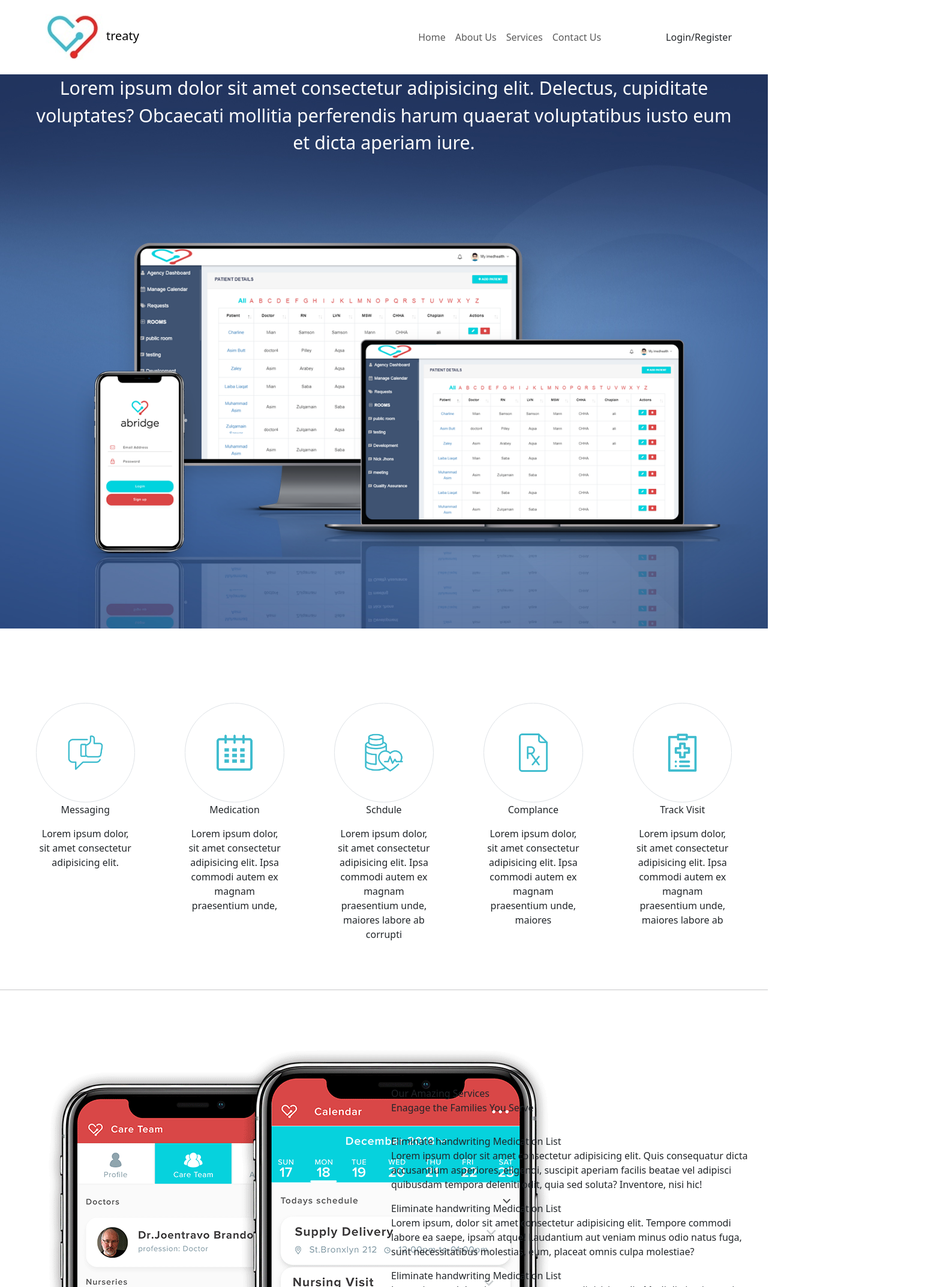
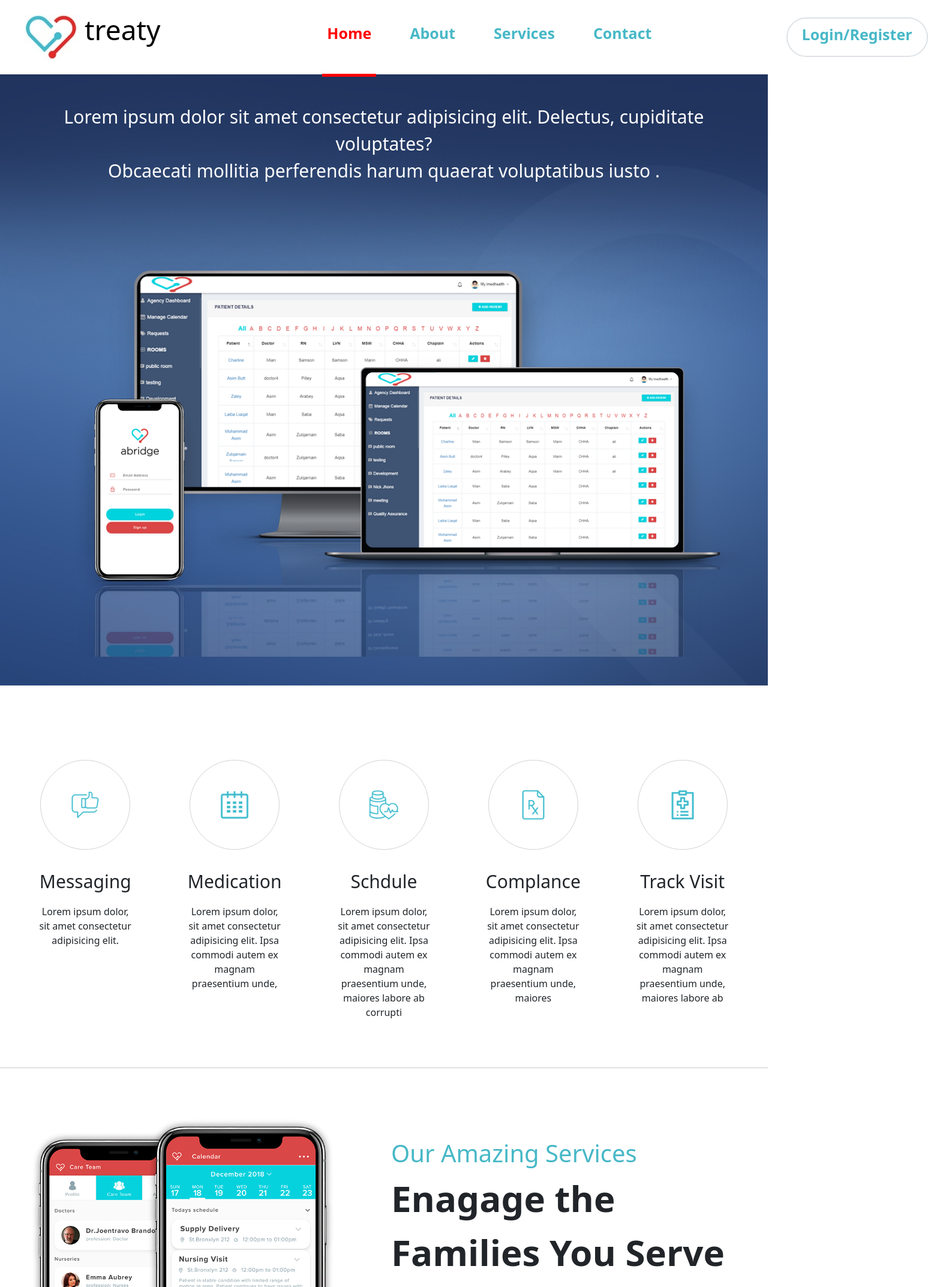
Before and after one commit to usamar98/TreatyHealth, a React (Vite) app: page / in a window 1280 px wide. Shown: the top 2146 px of the page at 60% size, 1547 px wide, since content can reach past the window. Built offline with nearby package versions, Linux system fonts and the light colour scheme.

Commit message:
today changes

```diff
--- a/src/App.jsx
+++ b/src/App.jsx
@@ -1,6 +1,8 @@
 import Header from '../src/Components/Header.jsx'
 import Main from './Components/Main.jsx'
 import Services from './Components/Services.jsx'
+import Form from './Components/Form.jsx'
+import Footer from './Components/Footer.jsx'
 function App() {
 
   return (
@@ -8,6 +10,8 @@ function App() {
     <Header/>
     <Main/>
     <Services/>
+    <Form/>
+    <Footer/>
     </>
   )
 }
--- /dev/null
+++ b/src/Components/Footer.css
@@ -0,0 +1,3 @@
+.text{
+    font-size: 3em;
+}
--- /dev/null
+++ b/src/Components/Form.css
@@ -0,0 +1,34 @@
+:root{
+    color: rgb(71 184 199);
+}
+.txt{
+    color: rgb(71 184 199);
+    font-size: 40px;
+    font-weight: 500;
+}
+.Form {
+    padding-top: 100px;
+    padding-bottom: 100px;
+}
+.contact{
+    font-size: 60px;
+    font-weight: 600;
+}
+.adress{
+    font-size: 30px;
+}
+.imgg{
+    width: 50px;
+    height: 50px;
+}
+.button{
+    padding: 25px 90px;
+}
+.custom-input{
+    width: 100%;
+    height: 65px;
+}
+.custom-input1{
+    width: 100%;
+    height: 67px;
+}
--- /dev/null
+++ b/src/Components/Form.jsx
@@ -0,0 +1,76 @@
+import React from 'react'
+import './Form.css'
+import bars from '../assets/bars.png'
+import Phone from '../assets/Phone.png'
+import Pointer from '../assets/Pointer.png'
+import Envelope from '../assets/Envelope.png'
+const Form = () => {
+  return (
+   <>
+   <section className='Form '>
+   <div className="container-fluid">
+    <div className="row p-5">
+        <div className="col-md-5">
+            <div>
+            <span className='txt'>Stay In touch</span>
+            </div>
+            <div>
+                <span className='contact'>Contact Us</span>
+
+            </div>
+            <img src={bars} alt="" className='img'/>
+            <div className='py-4'>
+               <img src={Phone} alt="" className='imgg'/> <span className='adress ms-5 '>+123456789</span>
+            </div>
+            <div className='py-4'>
+            <img src={Pointer} alt="" className='imgg'/>  <span className='adress ms-5 '>Email@email.com</span>
+            </div>
+            <div className='py-4'>
+            <img src={Envelope} alt="" className='imgg' />  <span className='adress ms-5'>1234AddressUsa</span>
+            </div>
+            <div className="social">
+
+            </div>
+
+
+        </div>
+        <div className="col-md-7 shadow p-5">
+        <div className=" mt-5 ">
+      <form>
+        <div className="row">
+          {/* Left Column */}
+          <div className="col-md-6">
+            <div className="mb-3 ">
+              <input type="text" className="form-control custom-input" id="input1"  placeholder="NAME*" />
+            </div>
+            <div className="mb-3">
+
+              <input type="text" className="form-control custom-input" id="input2" placeholder="EMAIL*" />
+            </div>
+            <div className="mb-3">
+
+              <input type="text" className="form-control custom-input1" id="input3" placeholder="SUBJECT*" />
+            </div>
+          </div>
+
+          {/* Right Column */}
+          <div className="col-md-6">
+            <div className="mb-3">
+              <textarea className="form-control" id="message" rows="9" placeholder="MESSAGE*"></textarea>
+            </div>
+          </div>
+        </div>
+        <div className="d-flex justify-content-end ">
+        <button type="submit" className="btn btn-primary button">Submit</button>
+      </div>
+      </form>
+    </div>
+        </div>
+    </div>
+    </div>
+   </section>
+   </>
+  )
+}
+
+export default Form
--- a/src/Components/Header.css
+++ b/src/Components/Header.css
@@ -1,12 +1,41 @@
-.bg{
-    background-image: url('');
+:root{
+    color: rgb(71 184 199);
+}
+.home{
+    color: rgb(71 184 199);
 }
 .main{
     background-image:url('../assets/bg.jpg') ;
 }
-.size{
-    font-size: 1.9em;
+.logo-size{
+    font-size: 2.3em;
+   line-height: 1;
 }
 .gap{
-    gap: 100px;
+    gap: 80px;
 }
+ li{
+    font-size: 25px;
+    font-weight: 600;
+
+}
+
+.size{
+    font-size: 30px;
+    font-weight: 500;
+}
+.radius {
+    border-color: rgb(71 184 199);
+    margin-left: 20%;
+
+}
+.home-2{
+    color: red;
+
+}
+.line{
+    width: 90px;
+    height: 45px;
+    border-bottom: 5px solid red;
+      position: absolute;
+    }
--- a/src/Components/Header.jsx
+++ b/src/Components/Header.jsx
@@ -5,53 +5,50 @@ import logo from '../assets/logo.jpg'
 const Header = () => {
   return (
     <>
-    <section className='section1 bg'>
-    <div class="container-fluid ">
+    <section className='section1 '>
+    <div class="container-fluid">
+  <div class="row">
+    <nav class="navbar navbar-expand-lg navbar-light py-4 px-4">
+      <div class="col-md-5">
+        <a class="navbar-brand" href="#"><img src={logo} alt="" /><span class='logo-size'>treaty</span></a>
+      </div>
+      <div class="col-md-7">
+        <button class="navbar-toggler" type="button" data-bs-toggle="collapse" data-bs-target="#navbarSupportedContent" aria-controls="navbarSupportedContent" aria-expanded="false" aria-label="Toggle navigation">
+          <span class="navbar-toggler-icon"></span>
+        </button>
 
-<nav class="navbar navbar-expand-lg d-flex justify-content-between px-5 py-4">
-<div className='div-1'>
-<a class="navbar-brand" href="#"><img src={logo} alt="" />treaty</a>
-<button class="navbar-toggler" type="button" data-toggle="collapse" data-target="#navbarSupportedContent" aria-controls="navbarSupportedContent" aria-expanded="false" aria-label="Toggle navigation">
-<span class="navbar-toggler-icon"></span>
-</button>
-
-    </div>
-
-    <div className='div-2'>
-    <div class="collapse navbar-collapse d-flex justify-content-between gap" id="navbarSupportedContent">
-        <div className='div-ul'>
-        <ul class="navbar-nav mr-auto">
-  <li class="nav-item active">
-    <a class="nav-link" href="#">Home </a>
-  </li>
-  <li class="nav-item">
-    <a class="nav-link" href="#">About Us</a>
-  </li>
-  <li class="nav-item dropdown">
-   <a class="nav-link" href="#">Services</a>
-  </li>
-  <li class="nav-item">
-  <a class="nav-link" href="#">Contact Us</a>
-  </li>
-</ul>
-
+        <div class="collapse navbar-collapse" id="navbarSupportedContent">
+          <ul class="navbar-nav gap-5">
+            <li class="nav-item home">
+              <a class="nav-link home-2" href="#">Home</a>
+              <span className='line'></span>
+            </li>
+            <li class="nav-item word-size">
+              <a class="nav-link home" href="#">About</a>
+            </li>
+            <li class="nav-item word-size">
+              <a class="nav-link home" href="#">Services</a>
+            </li>
+            <li class="nav-item word-size">
+              <a class="nav-link home" href="#">Contact</a>
+            </li>
+            <li class="nav-item border border-2 rounded-pill radius ">
+              <a class="nav-link pb-3 px-4 home " href="#">Login/Register</a>
+            </li>
+          </ul>
         </div>
- <div className='div-form'>
- <form class="form-inline my-2 my-lg-0">
-  <a class="nav-link" href="#">Login/Register</a>
-</form>
-
- </div>
-
+      </div>
+    </nav>
+  </div>
 </div>
 
-    </div>
 
-</nav>
-</div>
+
+
+
 <div className='main'>
-<div className="container-fluid">
-  <p className='text-white text-center px-5 size'>Lorem ipsum dolor sit amet consectetur adipisicing elit. Delectus, cupiditate voluptates? Obcaecati mollitia perferendis harum quaerat voluptatibus iusto eum et dicta aperiam iure. </p>
+<div className="container-fluid py-5">
+  <p className='text-white text-center px-5 size'>Lorem ipsum dolor sit amet consectetur adipisicing elit. Delectus, cupiditate voluptates?<br/> Obcaecati mollitia perferendis harum quaerat voluptatibus iusto . </p>
   <img src={Hospic_main} alt="" className='img-fluid mx-auto d-block'/>
 </div>
 </div>
--- a/src/Components/Main.css
+++ b/src/Components/Main.css
@@ -1,3 +1,24 @@
 .padding{
     padding-top: 100px;
 }
+/* .img{
+    width: 150px;
+    height: 150px;
+} */
+.bord{
+  border: 1px solid lightgray;
+  width: 150px;
+  height: 150px;
+  border-radius: 50%;
+}
+.flex{
+    display: flex;
+    flex-direction: column;
+    justify-content: center;
+    align-items: center;
+}
+.heading{
+    font-size: 30px;
+    font-weight: 500;
+    padding-top: 30px;
+}
--- a/src/Components/Main.jsx
+++ b/src/Components/Main.jsx
@@ -13,51 +13,51 @@ const Main = () => {
       <div class="row d-flex justify-content-evenly padding ">
 
 <div className="col-lg-2  ">
-<div className="container text-center mt-4">
-      <div className=" border rounded-circle p-5" >
-        <img src={chat} alt=""   className="img-fluid " />
+<div className="container flex text-center mt-4">
+      <div className=" bord  p-5">
+        <img src={chat} alt=""   className="img-fluid img" />
       </div>
-      <span>Messaging</span>
+      <span className='heading'>Messaging</span>
       <p className="mt-3">Lorem ipsum dolor, sit amet consectetur adipisicing elit. </p>
     </div>
     </div>
 
     <div className="col-lg-2 ">
-    <div className="container text-center mt-4">
-      <div className=" border rounded-circle  p-5">
-        <img src={Schedule} alt="Image" className="img-fluid" />
+    <div className="container flex text-center mt-4">
+      <div className=" bord  p-5">
+        <img src={Schedule} alt="Image" className="img-fluid img" />
       </div>
-      <span>Medication</span>
+      <span className='heading'>Medication</span>
       <p className="mt-3">Lorem ipsum dolor, sit amet consectetur adipisicing elit. Ipsa commodi autem ex magnam praesentium unde, </p>
     </div>
     </div>
 
     <div className="col-lg-2 ">
-    <div className="container text-center mt-4">
-      <div className=" border rounded-circle  p-5">
-        <img src={medication} alt="Image" className="img-fluid" />
+    <div className="container flex text-center mt-4">
+      <div className=" bord  p-5">
+        <img src={medication} alt="Image" className="img-fluid img" />
       </div>
-      <span>Schdule</span>
+      <span className='heading'>Schdule</span>
       <p className="mt-3">Lorem ipsum dolor, sit amet consectetur adipisicing elit. Ipsa commodi autem ex magnam praesentium unde, maiores labore ab corrupti</p>
     </div>
     </div>
 
     <div className="col-lg-2 ">
-    <div className="container text-center mt-4">
-      <div className=" border rounded-circle  p-5">
-        <img src={Compliance} alt="Image" className="img-fluid" />
+    <div className="container flex text-center mt-4">
+      <div className=" bord  p-5">
+        <img src={Compliance} alt="Image" className="img-fluid img" />
       </div>
-      <span>Complance</span>
+      <span className='heading'>Complance</span>
       <p className="mt-3">Lorem ipsum dolor, sit amet consectetur adipisicing elit. Ipsa commodi autem ex magnam praesentium unde, maiores </p>
     </div>
     </div>
 
     <div className="col-lg-2 ">
-    <div className="container text-center mt-4">
-      <div className=" border rounded-circle  p-5">
-        <img src={TrackVisit} alt="Image" className="img-fluid" />
+    <div className="container flex text-center mt-4">
+      <div className=" bord  p-5">
+        <img src={TrackVisit} alt="Image" className="img-fluid img" />
       </div>
-      <span>Track Visit</span>
+      <span className='heading'>Track Visit</span>
       <p className="mt-3">Lorem ipsum dolor, sit amet consectetur adipisicing elit. Ipsa commodi autem ex magnam praesentium unde, maiores labore ab </p>
     </div>
     </div>
--- a/src/Components/Services.css
+++ b/src/Components/Services.css
@@ -0,0 +1,25 @@
+:root{
+    color: rgb(71 184 199);
+}
+.Amazingservices{
+    color: rgb(71 184 199);
+    font-size: 40px;
+    font-weight: 500;
+}
+.Enagage{
+    font-size: 60px;
+    font-weight: 600;
+}
+
+.text{
+    font-size: 40px;
+    font-weight: 500;
+}
+.paragrapgh-text{
+    font-size: 20px;
+    font-weight: 400;
+}
+.line-height{
+    line-height: 1;
+
+}
--- a/src/Components/Services.jsx
+++ b/src/Components/Services.jsx
@@ -1,34 +1,38 @@
 import React from 'react'
+import './Services.css'
 import sliceing from '../assets/sliceing.png'
+import  bars from '../assets/bars.png'
 const Services = () => {
   return (
    <>
    <section className='services'>
     <div class="container-fluid ">
     <div className="row">
-         <div className="col-md-6">
-           <img src={sliceing} alt="" />
+         <div className="col-xxl-6 col-xl-6 col-lg-12">
+           <img src={sliceing} alt="" className='img-fluid'/>
          </div>
-         <div className="col-md-6 py-5">
+         <div className="col-xxl-6 col-xl-6 col-lg-12 font">
             <div className='pt-5'>
-              <span>Our Amazing Services</span>
-              <p>Enagage the Families You Serve</p>
+              <span className='Amazingservices'>Our Amazing Services</span>
+              <p className='Enagage'>Enagage the Families You Serve</p>
+           <img src={bars} alt="" />
+
             </div>
             <div className='pt-3'>
-              <span>Eliminate handwriting Medication List</span>
-              <p>Lorem ipsum dolor sit amet consectetur adipisicing elit. Quis consequatur dicta accusantium asperiores, eligendi, suscipit aperiam facilis beatae vel adipisci quibusdam tempora deleniti odit, quia sed soluta? Inventore, nisi hic!</p>
+              <span className='text'>Eliminate handwriting Medication List</span>
+              <p className='paragrapgh-text'>Lorem ipsum dolor sit amet consectetur adipisicing elit. Quis consequatur dicta accusantium asperiores, eligendi, suscipit aperiam facilis beatae vel adipisci quibusdam tempora deleniti odit, quia sed soluta? Inventore, nisi hic!</p>
             </div>
             <div>
-              <span>Eliminate handwriting Medication List</span>
-              <p>Lorem ipsum, dolor sit amet consectetur adipisicing elit. Tempore commodi labore ea saepe, ipsam atque! Laudantium aut veniam minus odio natus fuga, sunt necessitatibus molestias, eum, placeat omnis culpa molestiae?</p>
+              <span className='text line-height'>Empower the Families You Serve</span>
+              <p className='paragrapgh-text'>Lorem ipsum, dolor sit amet consectetur adipisicing elit. Tempore commodi labore ea saepe, ipsam atque! Laudantium aut veniam minus odio natus fuga, sunt necessitatibus molestias, eum, placeat omnis culpa molestiae?</p>
             </div>
             <div>
-              <span>Eliminate handwriting Medication List</span>
-              <p>Lorem ipsum dolor sit amet consectetur adipisicing elit. Modi distinctio maxime ratione sint aliquam sequi repellat, animi totam ea voluptate laboriosam aliquid voluptas molestiae eius! Molestiae repellendus blanditiis beatae! Dicta.</p>
+              <span className='text line-height'>Access To Important Document</span>
+              <p className='paragrapgh-text'>Lorem ipsum dolor sit amet consectetur adipisicing elit. Modi distinctio maxime ratione sint aliquam sequi repellat, animi totam ea voluptate laboriosam aliquid voluptas molestiae eius! Molestiae repellendus blanditiis beatae! Dicta.</p>
             </div>
             <div>
-              <span>Our Amazing Services</span>
-              <p>Enagage the Families You Serve</p>
+              <span className='text line-height'>Keep Other Family Members in the loop</span>
+              <p className='paragrapgh-text'>Lorem ipsum dolor sit amet consectetur adipisicing elit. Modi distinctio maxime ratione sint aliquam sequi repellat, animi totam ea voluptate laboriosam aliquid voluptas molestiae eius! Molestiae repellendus blanditiis beatae! Dicta.</p>
             </div>
 
 
@@ -37,7 +41,9 @@ const Services = () => {
 
           </div>
     </div>
-
+      <div>
+        <hr />
+      </div>
     </div>
 
    </section>
```
Also changed, not shown: src/Components/Footer.jsx (added, +13 -0 lines).
